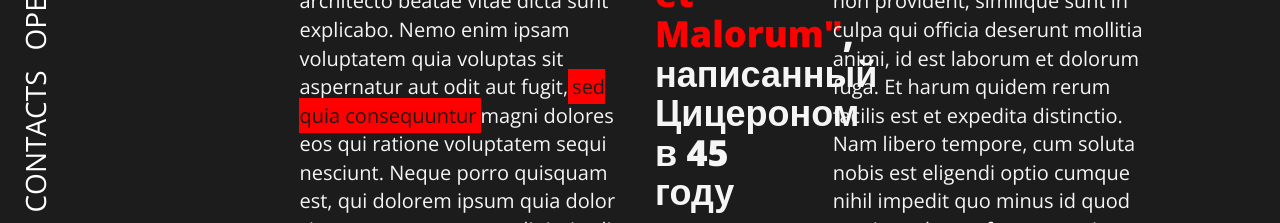
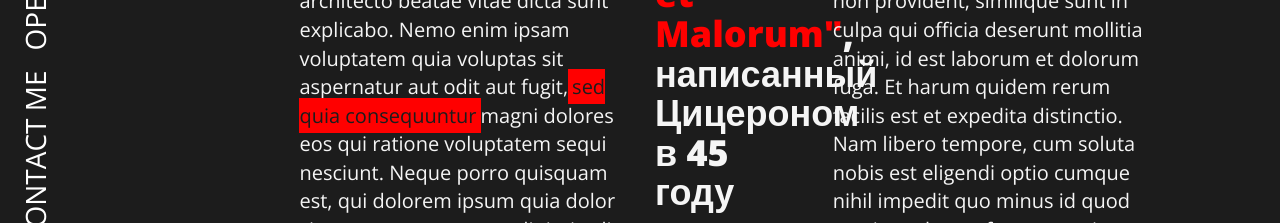
Before and after one commit to levadadenys/graphic-designer-portfolio-react, a React (Create React App) app: page /about in a window 1280 px wide. Shown: the part 577-800 px from the top of the page. Built offline with nearby package versions, Linux system fonts and the light colour scheme; some icons are missing.

Commit message:
changed contacts description, commented skype and telegram links

```diff
--- a/src/js/Routes.js
+++ b/src/js/Routes.js
@@ -26,7 +26,7 @@ export default ([
     component: OpenSourcePage,
   },
   {
-    path: '/contacts',
+    path: '/contact-me',
     component: ContactsPage,
   },
   {
--- a/src/js/stores/LeftSidebarStore.js
+++ b/src/js/stores/LeftSidebarStore.js
@@ -16,7 +16,7 @@ export default [
     href: '/open-source'
   },
   {
-    title: 'CONTACTS',
-    href: '/contacts'
+    title: 'CONTACT ME',
+    href: '/contact-me'
   }
 ];
--- a/src/js/stores/RightSidebarStore.js
+++ b/src/js/stores/RightSidebarStore.js
@@ -29,18 +29,18 @@ export default [
     icon: 'socicon-github socicons',
     target: '_blank'
   },
-  {
-    title: 'Skype',
-    href: 'skype:live:wlodzislaw.lw',
-    icon: 'socicon-skype socicons',
-    target: '_self'
-  },
-  {
-    title: 'Telegram',
-    href: 'tg://resolve?domain=wladekwerkstatt',
-    icon: 'socicon-telegram socicons',
-    target: '_self'
-  },
+  // {
+  //   title: 'Skype',
+  //   href: 'skype:live:wlodzislaw.lw',
+  //   icon: 'socicon-skype socicons',
+  //   target: '_self'
+  // },
+  // {
+  //   title: 'Telegram',
+  //   href: 'tg://resolve?domain=wladekwerkstatt',
+  //   icon: 'socicon-telegram socicons',
+  //   target: '_self'
+  // },
   {
     title: 'LinkedIn',
     href: 'https://www.linkedin.com/in/%D0%B2%D0%BB%D0%B0%D0%B4%D0%B8%D1%81%D0%BB%D0%B0%D0%B2-%D0%BB%D1%8F%D1%85-3a2981112/',
```
